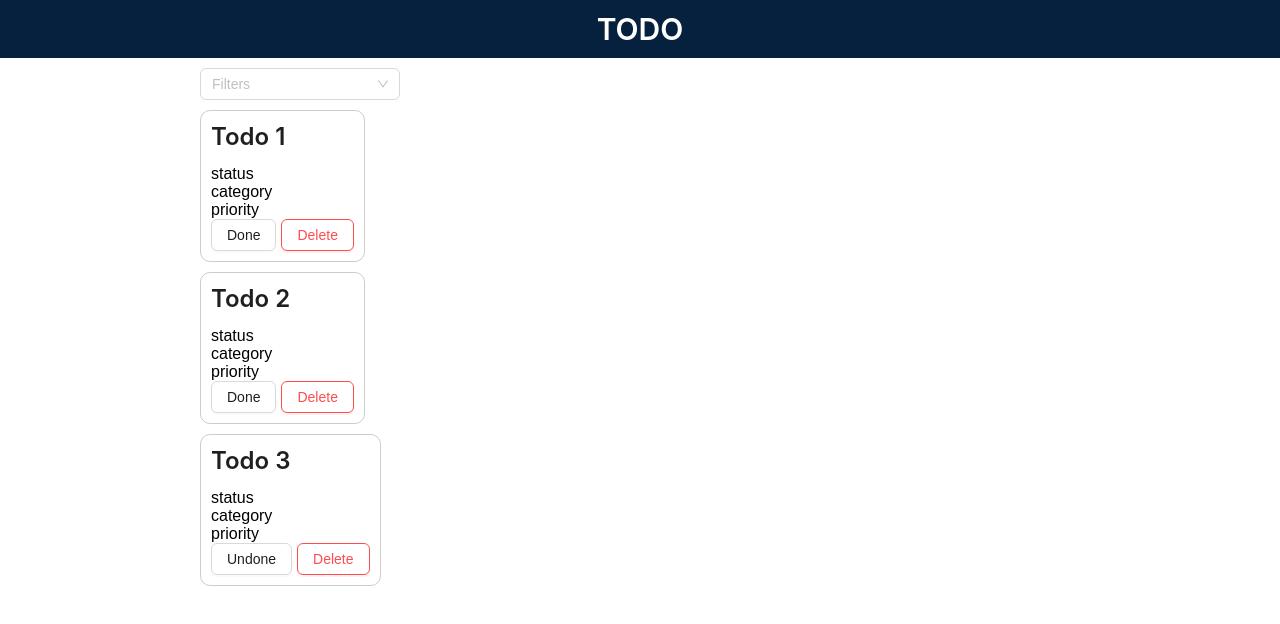
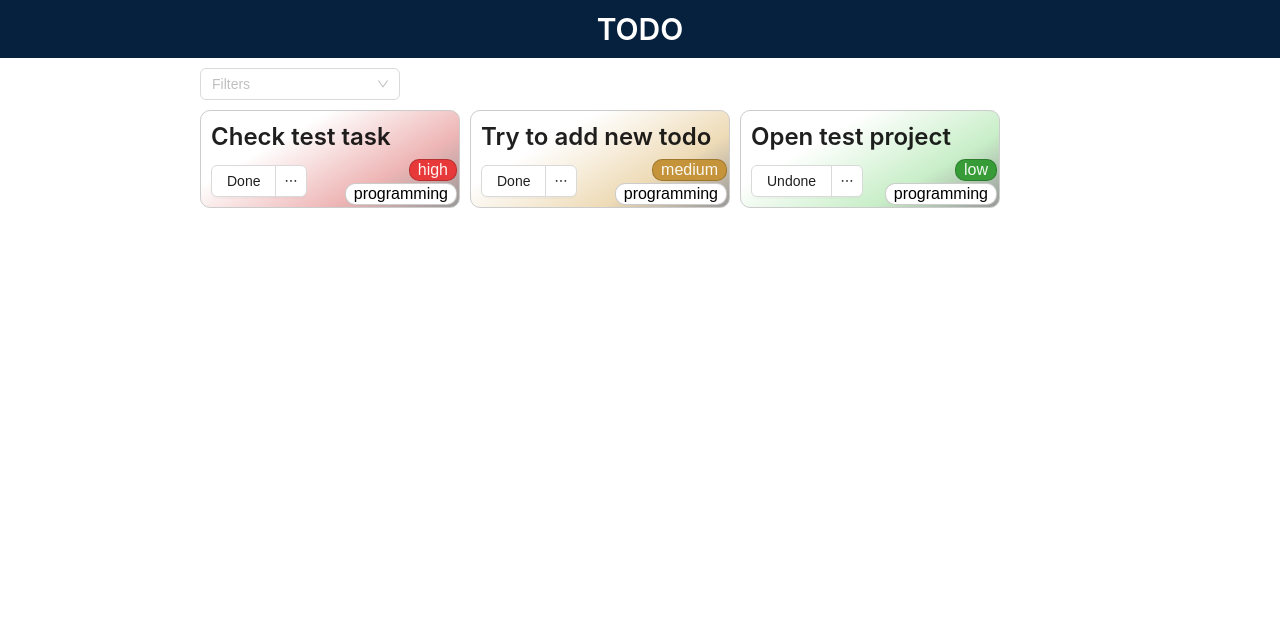
Before and after one commit to khe4oyan/sophisticated_todo_list, a React (Create React App) app: page /todos in a window 1280 px wide. Shown: the top 624 px of the page. Built offline with nearby package versions, Linux system fonts and the light colour scheme.

Commit message:
card design

```diff
--- a/src/App.js
+++ b/src/App.js
@@ -5,7 +5,6 @@ import { Routes, Route } from 'react-router-dom';
 import NotFoundPage from './pages/NotFoundPage';
 import HomePage from './pages/HomePage';
 import TodosPage from './pages/TodosPage/TodosPage';
-import NewTodoPage from './pages/NewTodoPage';
 import SingleTodoPage from './pages/SingleTodoPage';
 
 // routes
@@ -18,7 +17,6 @@ function App() {
         <Route path={ROUTES.NOT_FOUND_PAGE} element={<NotFoundPage />}/>
         <Route path={ROUTES.HOME_PAGE} element={<HomePage />}>
           <Route path={ROUTES.TODOS_PAGE} element={<TodosPage />}/>
-          <Route path={ROUTES.NEW_TODO_PAGE} element={<NewTodoPage />}/>
           <Route path={ROUTES.SINGLE_TODO_PAGE} element={<SingleTodoPage />}/>
         </Route>
       </Routes>
--- a/src/components/ShowTodosWithFilters/ShowTodosWithFilters.jsx
+++ b/src/components/ShowTodosWithFilters/ShowTodosWithFilters.jsx
@@ -25,9 +25,9 @@ export default function ShowTodosWithFilters({ selectedFilters, todos }) {
   }
 
   return (
-    <Flex wrap vertical style={{ margin: "10px 0" }} gap="10px">
+    <Flex wrap style={{ margin: "10px 0" }} gap="10px">
       {filteredTodos.map((todo, i) => (
-        <TodoCard key={i} todoData={todo} />
+        <TodoCard key={i} todoData={todo} ind={i} />
       ))}
     </Flex>
   );
--- a/src/components/TodoCard/TodoCard.jsx
+++ b/src/components/TodoCard/TodoCard.jsx
@@ -1,17 +1,87 @@
 // libs
 import styled from "styled-components";
-import { Typography, Button, Flex } from "antd";
-const { Title, Paragraph } = Typography;
+import { Typography, Dropdown } from "antd";
+const { Title } = Typography;
 
 const Root = styled.div`
-  border: 1px solid #0003;
+  min-width: 260px;
+  border: 1px solid #ccc;
   padding: 10px;
   border-radius: 10px;
-  width: fit-content;
-  max-width: 200px;
+  max-width: 300px;
+  position: relative;
+  overflow: hidden;
+  --color: #c0c0c0;
+  background: linear-gradient(150deg, #0000 30%, var(--color) 70%, #0006);
+
+  &.high {
+    --color: #eeb5b5;
+  }
+  &.medium {
+    --color: #eedbb7;
+  }
+  &.low {
+    --color: #c8eec8;
+  }
 `;
 
-export default function TodoCard({ todoData }) {
+const Priority = styled.div`
+  position: absolute;
+  right: 2px;
+  bottom: 26px;
+  padding: 1px 8px;
+  background-color: var(--color);
+  border: 1px solid #0003;
+  color: #fffe;
+  border-radius: 10px;
+
+  &.high {
+    --color: #e73939;
+  }
+  &.medium {
+    --color: #c5943a;
+  }
+  &.low {
+    --color: #379c37;
+  }
+`;
+
+const Category = styled.div`
+  position: absolute;
+  right: 2px;
+  bottom: 2px;
+  padding: 1px 8px;
+  background-color: white;
+  border: 1px solid #0003;
+  color: black;
+  border-radius: 10px;
+`;
+
+const onMenuClick = () => {
+  console.log("click");
+};
+
+const onMenuItemClick = (e) => {
+  console.log("click", e);
+};
+
+const items = [
+  {
+    key: "0",
+    label: "View",
+  },
+  {
+    key: "1",
+    label: "Edit",
+  },
+  {
+    key: "2",
+    label: "Delete",
+    danger: true,
+  },
+];
+
+export default function TodoCard({ todoData, ind }) {
   const {
     // id,
     text,
@@ -21,17 +91,20 @@ export default function TodoCard({ todoData }) {
   } = todoData;
 
   return (
-    <Root>
+    <Root className={`${priority.toLowerCase()}`}>
       <Title level={3}>{text}</Title>
-      <div>
-        <div>status</div>
-        <div>category</div>
-        <div>priority</div>
-      </div>
-      <Flex gap="5px">
-        <Button>{statusIsDone ? "Undone" : "Done"}</Button>
-        <Button danger>Delete</Button>
-      </Flex>
+      <Dropdown.Button
+        menu={{
+          items,
+          onClick: onMenuItemClick,
+        }}
+        onClick={onMenuClick}
+      >
+        {statusIsDone ? "Undone" : "Done"}
+      </Dropdown.Button>
+
+      <Priority className={priority.toLowerCase()}>{priority.toLowerCase()}</Priority>
+      <Category>{category.toLowerCase()}</Category>
     </Root>
   );
 }
--- a/src/pages/NewTodoPage/NewTodoPage.jsx
+++ /dev/null
@@ -1,7 +0,0 @@
-export default function NewTodoPage() {
-  return (
-    <div>
-      (NewTodoPage)
-    </div>
-  )
-}
--- a/src/pages/NewTodoPage/index.js
+++ /dev/null
@@ -1 +0,0 @@
-export { default } from './NewTodoPage';
--- a/src/routes/routes.js
+++ b/src/routes/routes.js
@@ -1,7 +1,6 @@
 const ROUTES = {
   HOME_PAGE: "/",
   TODOS_PAGE: "/todos",
-  NEW_TODO_PAGE: "/new_todo",
   SINGLE_TODO_PAGE: "/todo/:id",
   NOT_FOUND_PAGE: "*",
 };
--- a/src/store/slices/todoSlice.js
+++ b/src/store/slices/todoSlice.js
@@ -7,24 +7,24 @@ const todoSlice = createSlice({
     allTodo: [
       {
         id: 0,
-        text: "Todo 1",
+        text: "Check test task",
         statusIsDone: false,
-        category: "Design",
-        priority: "Low",
+        category: "Programming",
+        priority: "High",
       },
       {
         id: 1,
-        text: "Todo 2",
+        text: "Try to add new todo",
         statusIsDone: false,
-        category: "Design",
-        priority: "High",
+        category: "Programming",
+        priority: "Medium",
       },
       {
         id: 2,
-        text: "Todo 3",
+        text: "Open test project",
         statusIsDone: true,
         category: "Programming",
-        priority: "Meduim",
+        priority: "Low",
       },
     ],
   },
@@ -35,4 +35,4 @@ const todoSlice = createSlice({
 });
 
 export default todoSlice.reducer;
-export const {  } = todoSlice.actions;
+// export const {  } = todoSlice.actions;
```
